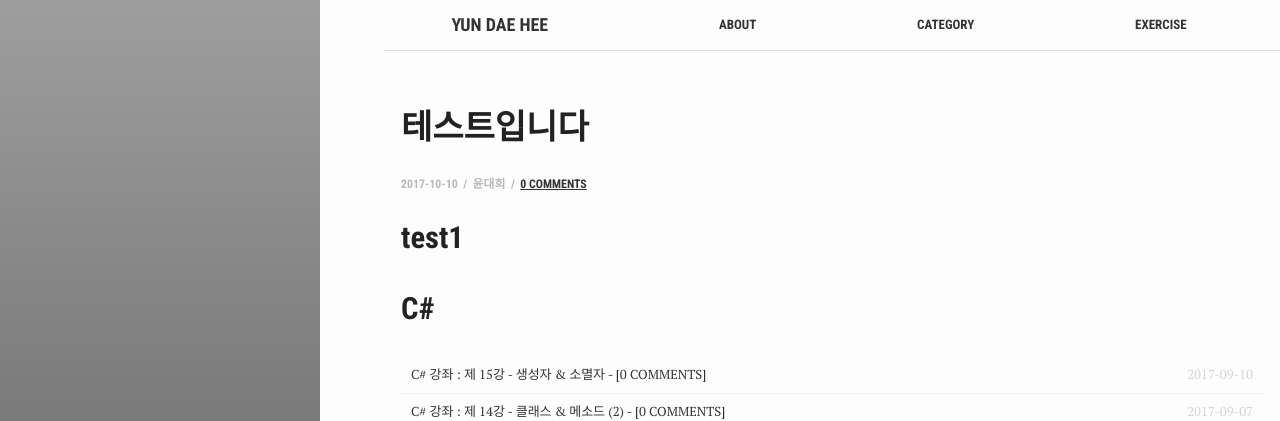
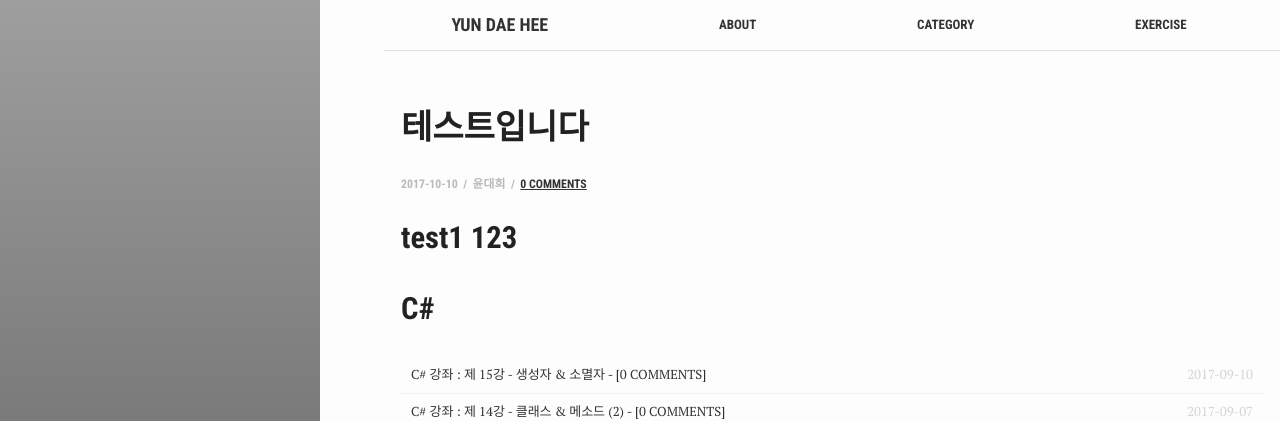
Before and after one commit to test076923/test076923.github.io, a Jekyll site: the page built from _posts/2017-10-10-ssstest.md, in a window 1280 px wide and 1373 px high. Shown: the top 421 px of the window. Built offline with Jekyll 4.4.1, drawn with Linux system fonts in a browser that asks for light colours; comment, search, counter and statistics services are not loaded.

Commit message:
Update 2017-10-10-ssstest.md

```diff
--- a/_posts/2017-10-10-ssstest.md
+++ b/_posts/2017-10-10-ssstest.md
@@ -11,13 +11,13 @@ tags: ['testsets']
 author: 윤대희
 ---
 
-## test1 ##
+## test1 123 ##
 
 {% for tag in site.tags %}
   {% assign t = tag | first %}
   {% assign posts = tag | last %}
 
-{{ posts.categories }}
+{{% if posts.categories == "posts" %}}
 
 <h2 class="category-key" id="{{ t | downcase }}">{{ t | capitalize }}</h2>
 
```
